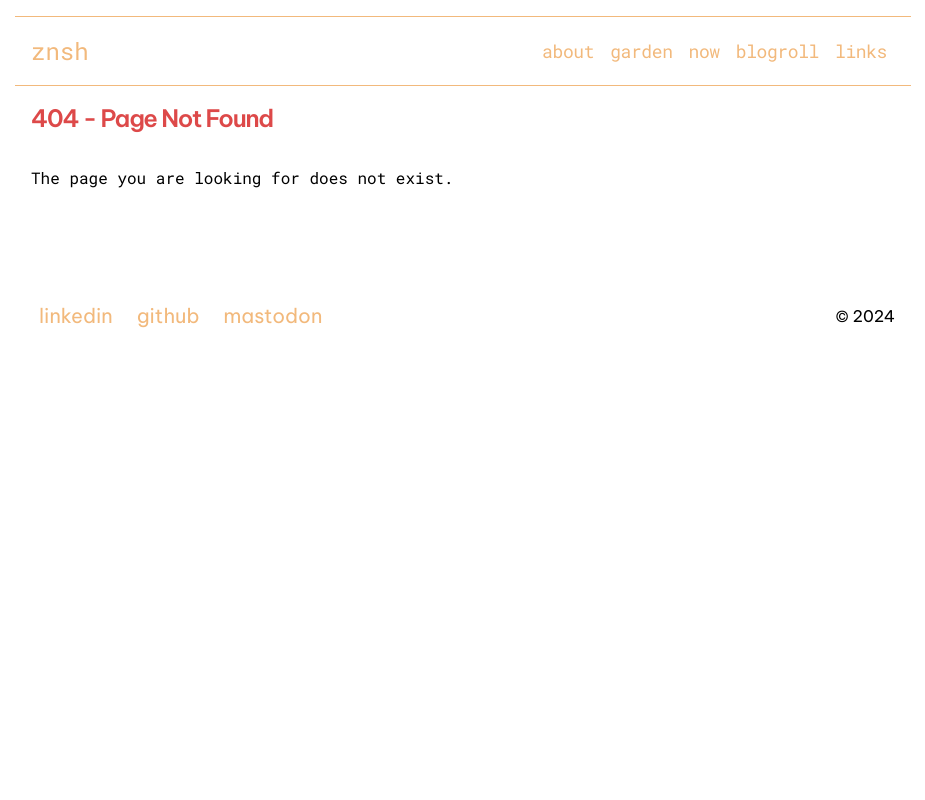
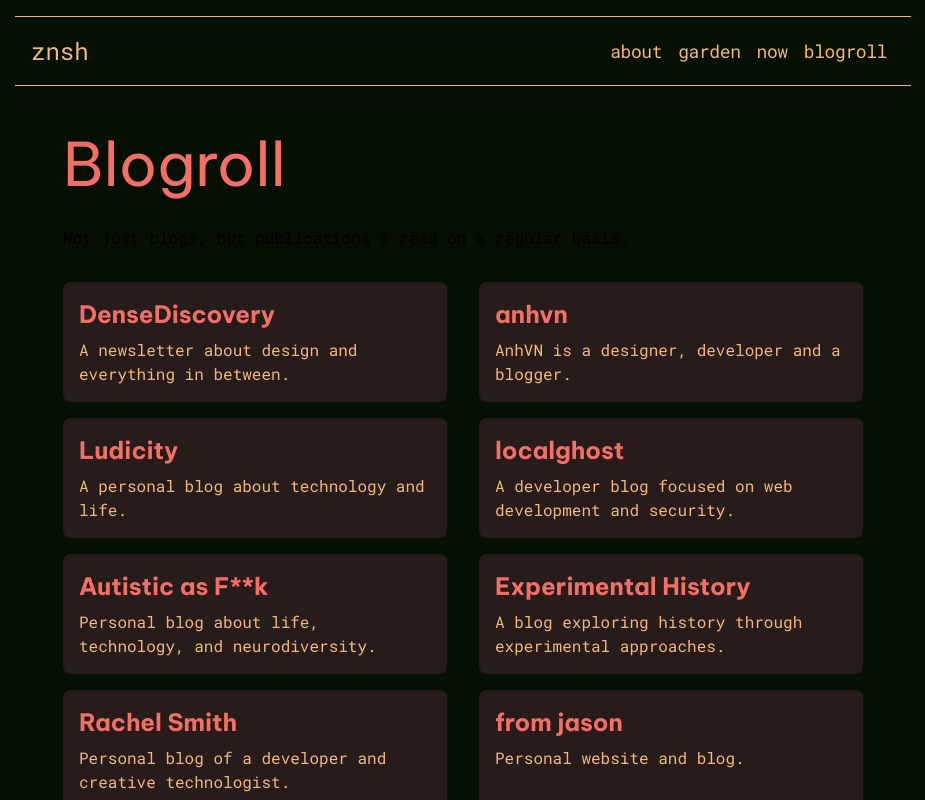
Before and after one commit to zasuh/blog, a Next.js app: page /blogroll in a window 1280 px wide. Before the commit this address had no page. Shown: the top 800 px of the page, without its empty margins (177-1102 px from the left). Built offline with nearby package versions, Linux system fonts and the light colour scheme.

Commit message:
chore(): work

```diff
--- /dev/null
+++ b/app/blogroll/page.tsx
@@ -0,0 +1,79 @@
+import Link from "next/link";
+
+const PUBLICATIONS = [
+  {
+    name: "DenseDiscovery",
+    url: "https://www.dense-discovery.com/",
+    description: "A newsletter about design and everything in between.",
+  },
+  {
+    name: "anhvn",
+    url: "https://anhvn.com/blog/",
+    description: "AnhVN is a designer, developer and a blogger.",
+  },
+  {
+    name: "Ludicity",
+    url: "https://ludic.mataroa.blog/",
+    description: "A personal blog about technology and life.",
+  },
+  {
+    name: "localghost",
+    url: "https://localghost.dev/",
+    description: "A developer blog focused on web development and security.",
+  },
+  {
+    name: "Autistic as F**k",
+    url: "https://www.autisticasfxxk.com/",
+    description: "Personal blog about life, technology, and neurodiversity.",
+  },
+  {
+    name: "Experimental History",
+    url: "https://www.experimental-history.com/",
+    description: "A blog exploring history through experimental approaches.",
+  },
+  {
+    name: "Rachel Smith",
+    url: "https://rachsmith.com/",
+    description: "Personal blog of a developer and creative technologist.",
+  },
+  {
+    name: "from jason",
+    url: "https://www.fromjason.xyz/",
+    description: "Personal website and blog.",
+  },
+  {
+    name: "maya.land",
+    url: "https://maya.land/",
+    description: "Personal website and digital garden.",
+  },
+  {
+    name: "maria.town",
+    url: "https://maria.town/",
+    description: "Personal website and blog.",
+  },
+];
+
+export default function Page() {
+  return (
+    <section className="p-12">
+      <h1 className="text-6xl mb-8 text-center md:text-left">Blogroll</h1>
+      <article className="flex flex-col">
+        <p className="mb-8">
+          Not just blogs, but publications I read on a regular basis.
+        </p>
+
+        <div className="grid grid-cols-1 md:grid-cols-2 gap-y-4 gap-x-8">
+          {PUBLICATIONS.map((publication) => (
+            <Link
+              href={publication.url}
+              className="bg-blog-background-secondary p-4 rounded-lg"
+            >
+              <h2 className="text-2xl font-bold mb-2">{publication.name}</h2>
+              <p>{publication.description}</p>
+            </Link>
+          ))}
+        </div>
+      </article>
+    </section>
+  );
+}
--- a/app/components/nav.tsx
+++ b/app/components/nav.tsx
@@ -20,9 +20,9 @@
   "/blogroll": {
     name: "blogroll",
   },
-  "/links": {
-    name: "links",
-  },
+  // "/links": {
+  //   name: "links",
+  // },
 };
 
 export function Navbar() {
--- a/app/garden/[slug]/page.tsx
+++ b/app/garden/[slug]/page.tsx
@@ -97,7 +97,7 @@
         {post.metadata.title}
       </h1>
       <div className="flex justify-between items-center mt-2 mb-8 text-sm">
-        <p className="text-[#f6d05b]">{format(post.metadata.publishedAt)}</p>
+        <p className="text-subheading">{format(post.metadata.publishedAt)}</p>
       </div>
       <article className="prose">
         <CustomMDX source={post.content} />
--- a/app/garden/posts/stealing-a-design.mdx
+++ b/app/garden/posts/stealing-a-design.mdx
@@ -11,4 +11,4 @@
 
 So I stole the colour palette and rough design from [anhvn's blog](https://anhvn.com/blog/),
 thank you Anh, I really love your site and I hope you don't mind me taking some of your
-design for myself <3.
+design for myself ❤️.
--- a/app/global.css
+++ b/app/global.css
@@ -1,13 +1,15 @@
 @import "tailwindcss";
 
+@theme {
+  --color-blog-background: #050f02;
+  --color-blog-background-secondary: #271c1a;
+  --color-heading: #f47067;
+  --color-heading-secondary: #dd4949;
+  --color-subheading: #f6d05b;
+  --color-text-terniary: #f2b97c;
+}
+
 :root {
-  --color-blog-background: #050f02;
-  --heading: #f47067;
-  --heading-secondary: #dd4949;
-  --subheading: #f6d05b;
-  --text-terniary: #f2b97c;
-  --text: white;
-
   /* Syntax highlighting */
   --sh-class: #2d5e9d;
   --sh-identifier: #354150;
@@ -40,7 +42,7 @@
   h5,
   h6 {
     font-family: var(--font-be-vietnam-pro);
-    color: var(--heading-secondary);
+    color: var(--color-heading);
   }
 
   p {
@@ -49,7 +51,7 @@
 
   /* Add default styling for links */
   a {
-    color: var(--text-terniary);
+    color: var(--color-text-terniary);
     font-family: var(--font-roboto-mono);
   }
 
@@ -63,7 +65,7 @@
 
   /* This will affect all border colors by default */
   * {
-    border-color: var(--text-terniary);
+    border-color: var(--color-text-terniary);
   }
 }
 
--- a/app/page.tsx
+++ b/app/page.tsx
@@ -21,11 +21,11 @@
     description: "A collection of blogs I read.",
     href: "/blogroll",
   },
-  {
-    title: "Links",
-    description: "A collection of links to other sites.",
-    href: "/links",
-  },
+  // {
+  //   title: "Links",
+  //   description: "A collection of links to other sites.",
+  //   href: "/links",
+  // },
 ];
 
 export default function Page() {
--- a/tailwind.config.js
+++ /dev/null
@@ -1,24 +0,0 @@
-/** @type {import('tailwindcss').Config} */
-module.exports = {
-  content: [
-    "./pages/**/*.{js,ts,jsx,tsx,mdx}",
-    "./components/**/*.{js,ts,jsx,tsx,mdx}",
-    "./app/**/*.{js,ts,jsx,tsx,mdx}",
-  ],
-  theme: {
-    extend: {
-      fontFamily: {
-        sans: ["var(--font-be-vietnam-pro)"],
-        mono: ["var(--font-roboto-mono)"],
-      },
-      colors: {
-        heading: "var(--heading)",
-        "heading-secondary": "var(--heading-secondary)",
-        subheading: "#f6d05b",
-        "text-terniary": "var(--text-terniary)",
-        "blog-background": "var(--color-blog-background)",
-      },
-    },
-  },
-  plugins: [],
-};
```
